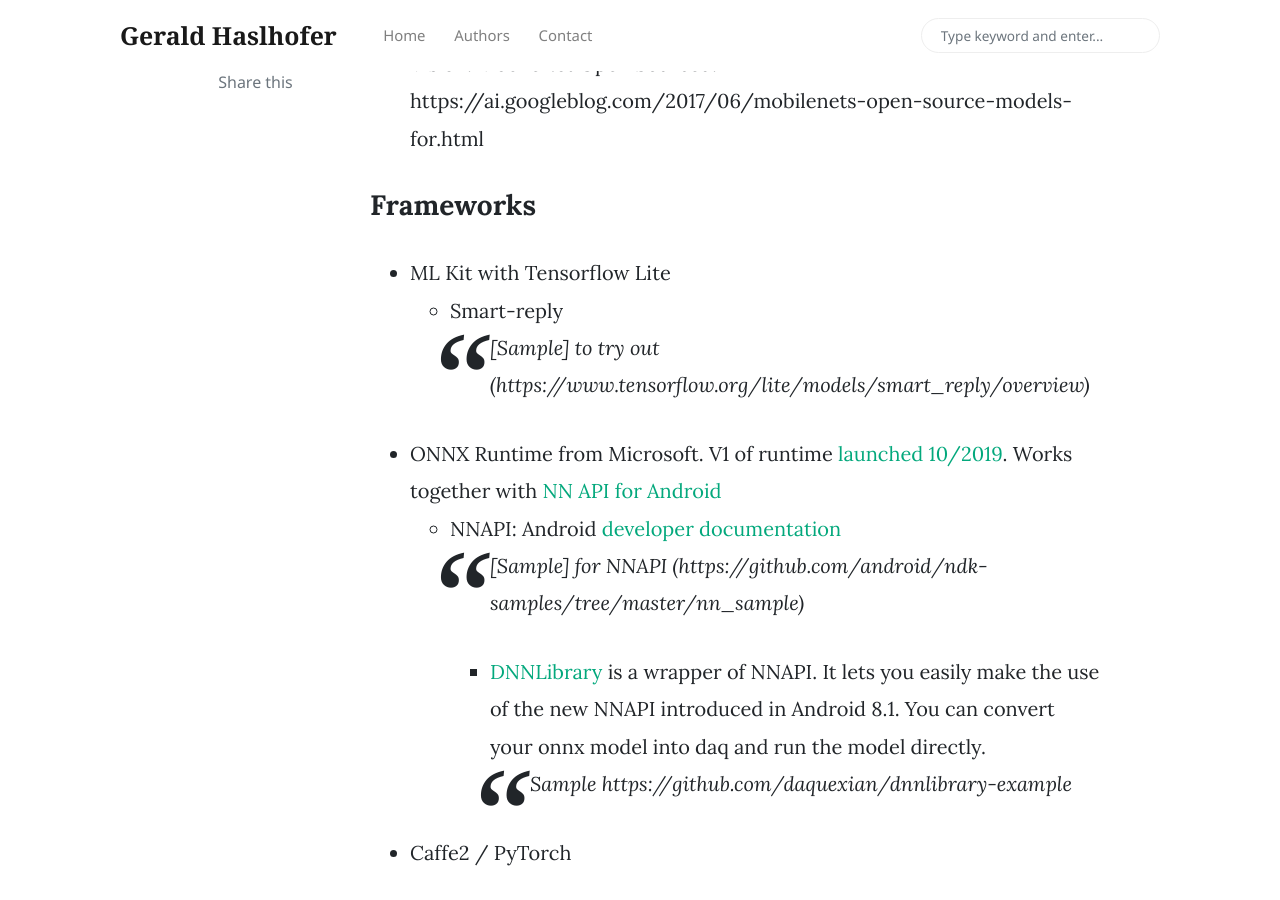
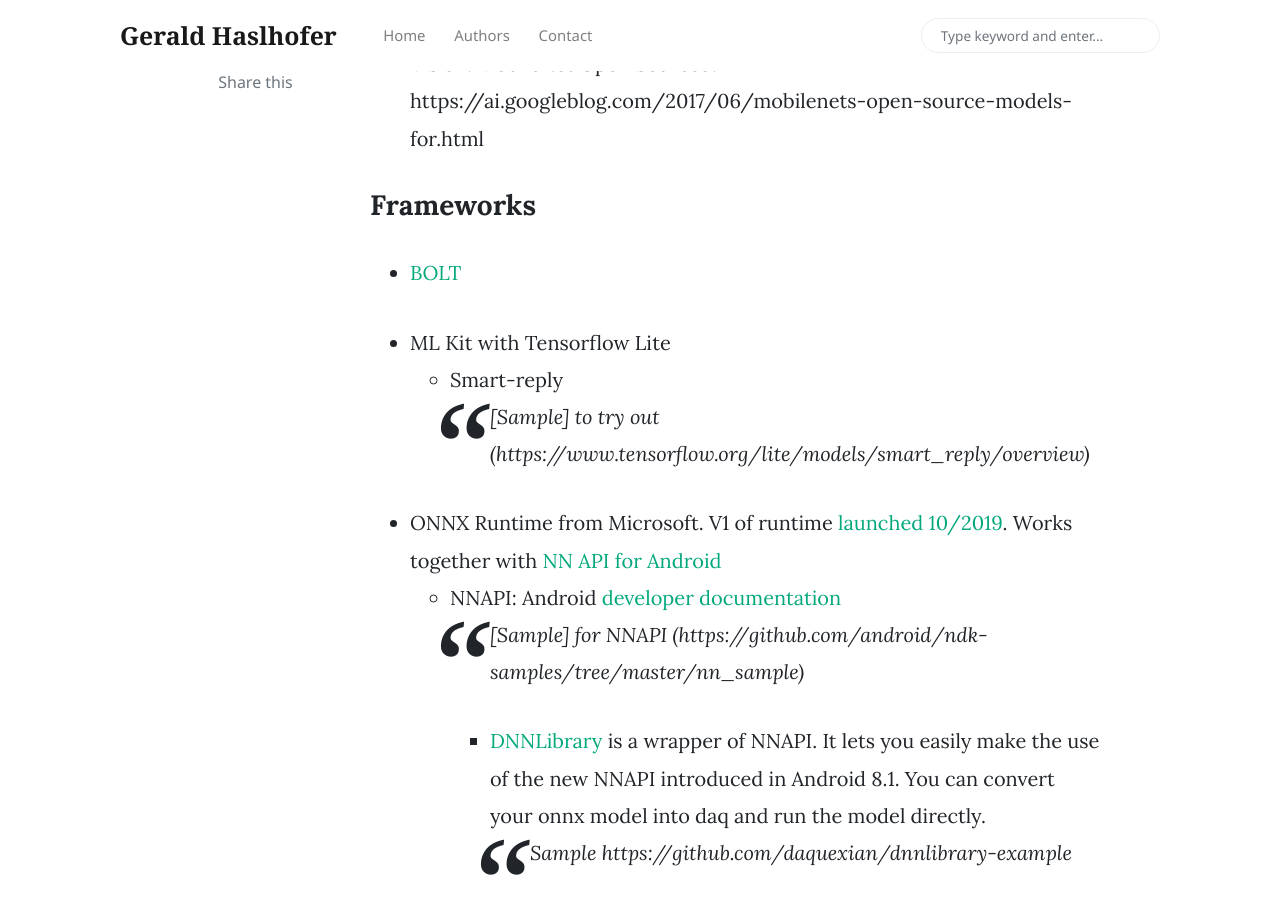
Before and after one commit to haslhofer/haslhofer.github.io, a Jekyll site: the page built from _posts/2000-01-01-ml-on-the-edge-survey.md, in a window 1280 px wide and 900 px high, scrolled down 829 px. Built offline with Jekyll 4.4.1, drawn with Linux system fonts in a browser that asks for light colours; nearby versions of some CDN libraries; comment, search, counter and statistics services are not loaded.

Commit message:
Update 2000-01-01-ml-on-the-edge-survey.md

```diff
--- a/_posts/2000-01-01-ml-on-the-edge-survey.md
+++ b/_posts/2000-01-01-ml-on-the-edge-survey.md
@@ -25,6 +25,8 @@
 
 ### Frameworks
 
+- [BOLT](https://github.com/huawei-noah/bolt)
+
 - ML Kit with Tensorflow Lite
     - Smart-reply
         > [Sample] to try out (https://www.tensorflow.org/lite/models/smart_reply/overview)
```
